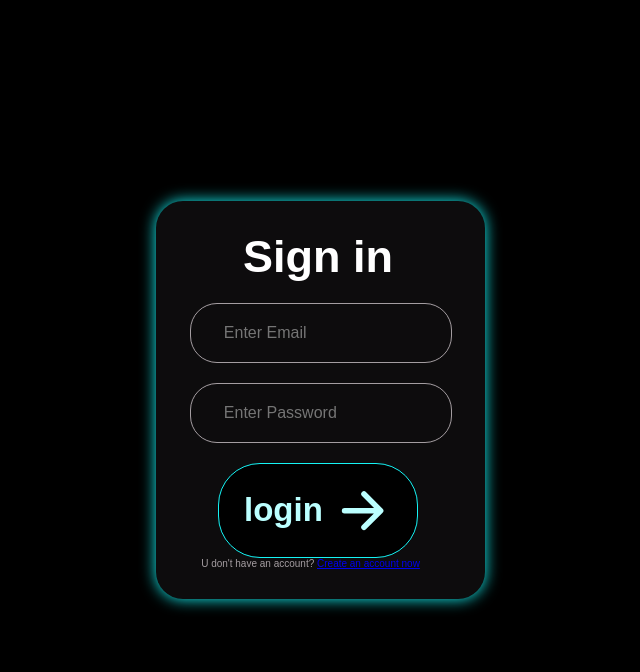
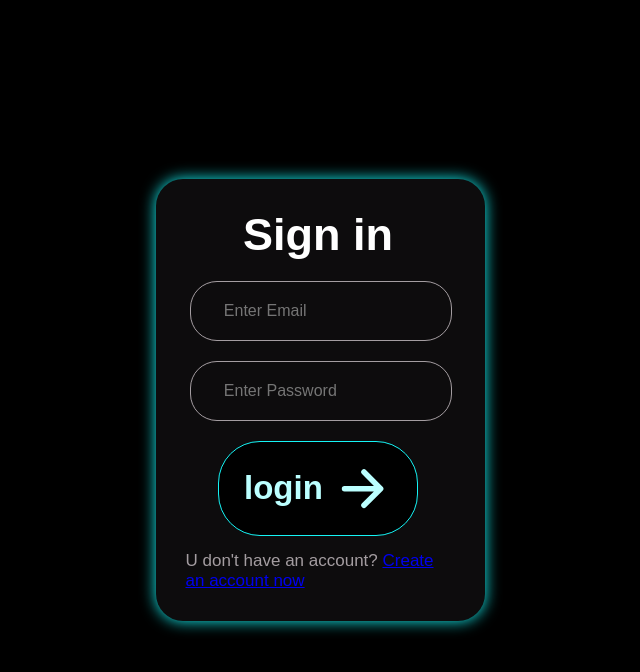
Before and after one commit to Alexandrudiun/Spoti, a PHP site: page / in a window 1280 px wide. Shown: the top 672 px of the page, without its empty margins (320-960 px from the left). Run offline with PHP 8.4, Linux system fonts and the light colour scheme; a stand-in replaces the project's code that opens the database connection.

Commit message:
Update index.php

```diff
--- a/index.php
+++ b/index.php
@@ -52,7 +52,7 @@ if(isset($_POST['submit'])){
 
             </div>
             <div style="display: flex; justify-content: center;">
-                <p style="font-size:10px;">U don't have an account? <a href="register.php">Create an account now</a></p>
+                <p style="font-size:17px; margin-top:15px;">U don't have an account? <a href="register.php">Create an account now</a></p>
         </form>
     </div>
 </body>
```
